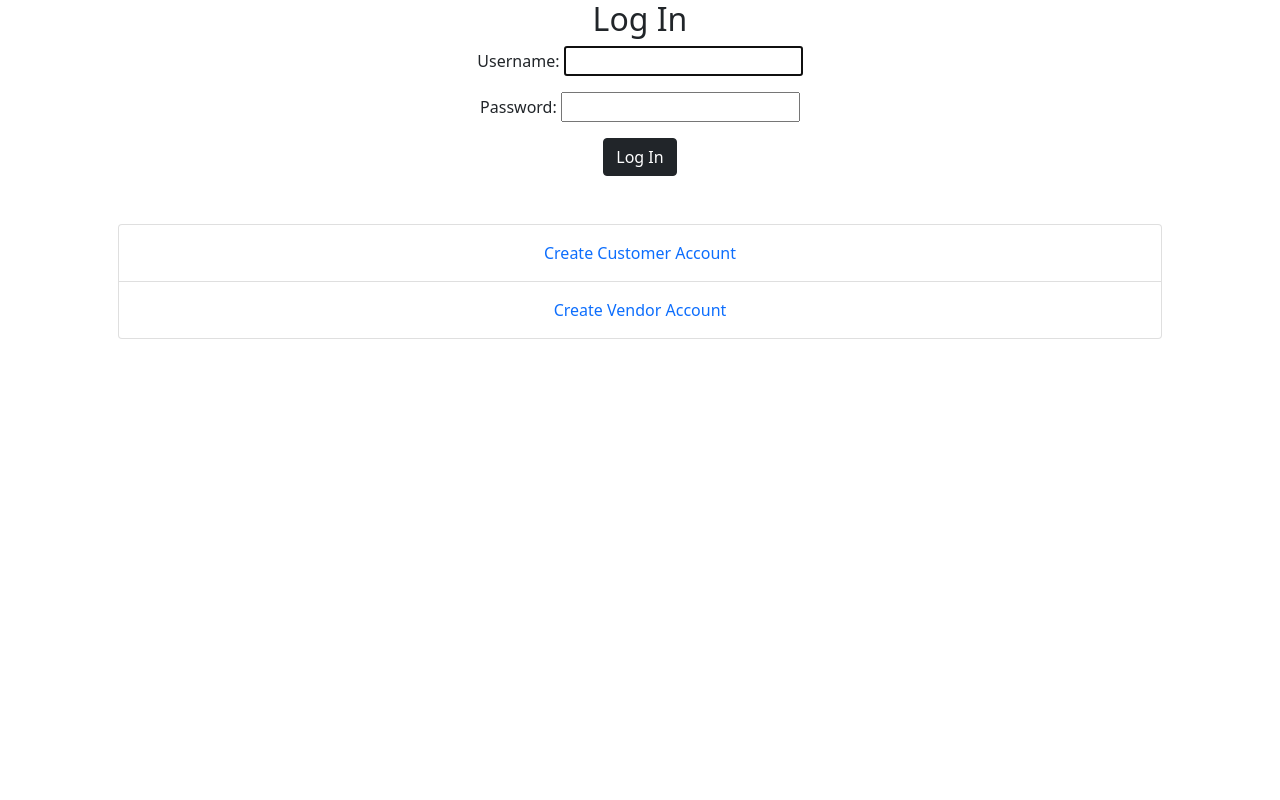
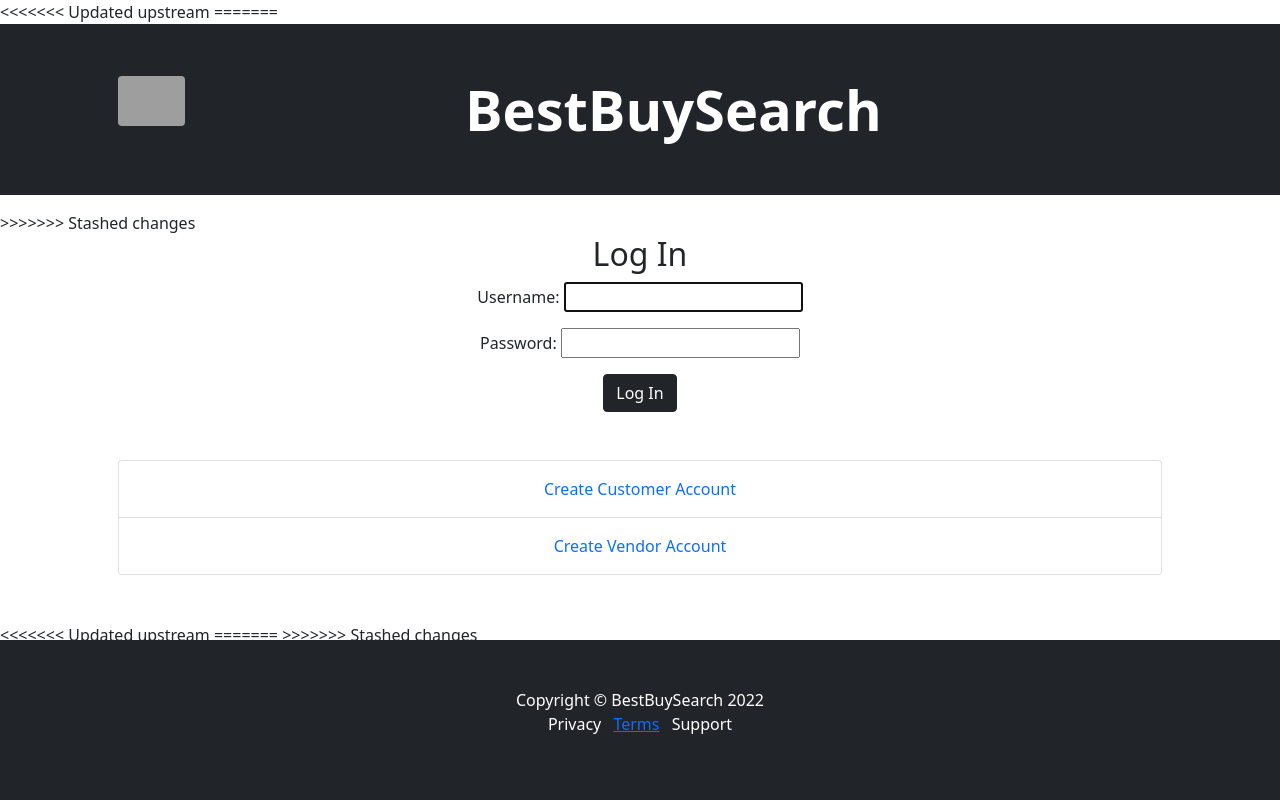
Before and after one commit to SethCram/Best-Buy-Search-Project, a Django app: page /BestBuySearch/login/?next=/BestBuySearch/products/1/product_details/ in a window 1280 px wide. Run offline with Django 4.2, Linux system fonts and the light colour scheme; grey boxes are pictures that could not be loaded.

Commit message:
Reworking styles

```diff
--- a/mysite/templates/registration/base.html
+++ b/mysite/templates/registration/base.html
@@ -13,10 +13,47 @@
 
 {% endblock %}
 </head>
+<<<<<<< Updated upstream
+=======
+<body>
+	<!-- Header-->
+	{% block header %}
+	<header class="bg-dark py-1">
+		<div class="container px-4 px-lg-5 my-5">
+			<div class="text-center text-white">
+				<img src="../../media/images/BBlogo.png" class="rounded float-start" alt="" height="50px" width="auto" align="center">
+				<h1 class="display-4 fw-bolder">BestBuySearch</h1>
+				<p class="lead fw-normal text-white-50 mb-0"></p>
+			</div>
+		</div>
+
+	</header>
+{% endblock header %}
+
+<div class="container-sm py-2" align="left">
+{% block back %}
+{% endblock %}
+</div>
+>>>>>>> Stashed changes
 
 {% block body %}
 	{% block content%}
 	{% endblock %}
 	<script src="https://cdn.jsdelivr.net/npm/bootstrap@5.1.3/dist/js/bootstrap.bundle.min.js" integrity="sha384-ka7Sk0Gln4gmtz2MlQnikT1wXgYsOg+OMhuP+IlRH9sENBO0LRn5q+8nbTov4+1p" crossorigin="anonymous"></script>
 {% endblock %}
+<<<<<<< Updated upstream
+=======
+
+
+<footer class="py-5 bg-dark fixed-bottom">
+	<div class="container"><p class="m-0 text-center text-white">Copyright &copy; BestBuySearch 2022</p></div>
+	<ul class="list-inline text-center">
+		<li class="list-inline-item text-white"><a>Privacy</a></li>
+		<li class="list-inline-item"><a target="_blank" href="https://www.termsfeed.com/live/0625eac9-112a-4887-a7e6-c2b88100937e">Terms</a></li>
+		<li class="list-inline-item text-white"><a>Support</a></li>
+	</ul>
+</footer>
+
+</body>
+>>>>>>> Stashed changes
 </html>
--- a/mysite/templates/registration/customer_signup.html
+++ b/mysite/templates/registration/customer_signup.html
@@ -11,6 +11,12 @@
     <div>
       <a target="_blank" href="https://www.termsfeed.com/live/0625eac9-112a-4887-a7e6-c2b88100937e">Terms and Conditions</a>
     </div>
+<<<<<<< Updated upstream
       <button type="submit">Sign Up</button>
+=======
+    <div align="center">
+      <button class="btn btn-primary" type="submit">Sign Up</button>
+    </div>
+>>>>>>> Stashed changes
   </form>
 {% endblock %}
```
